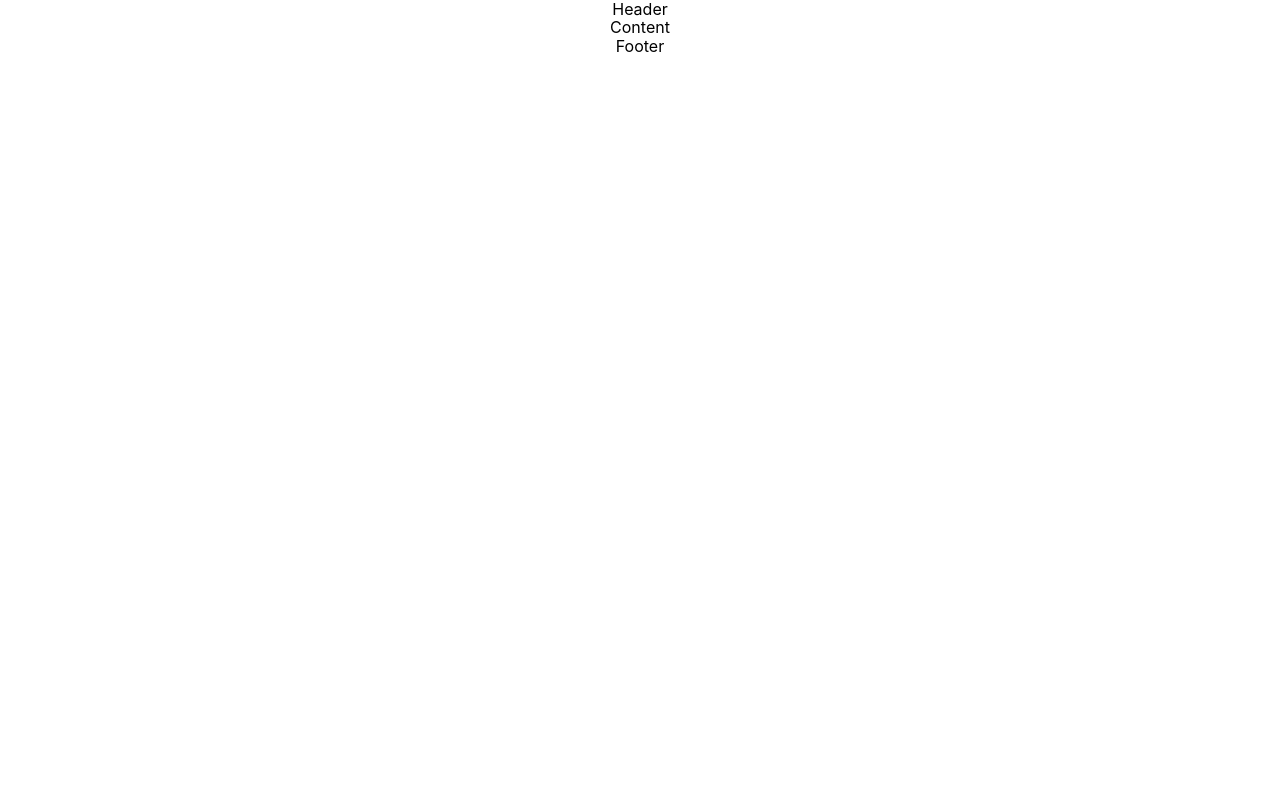
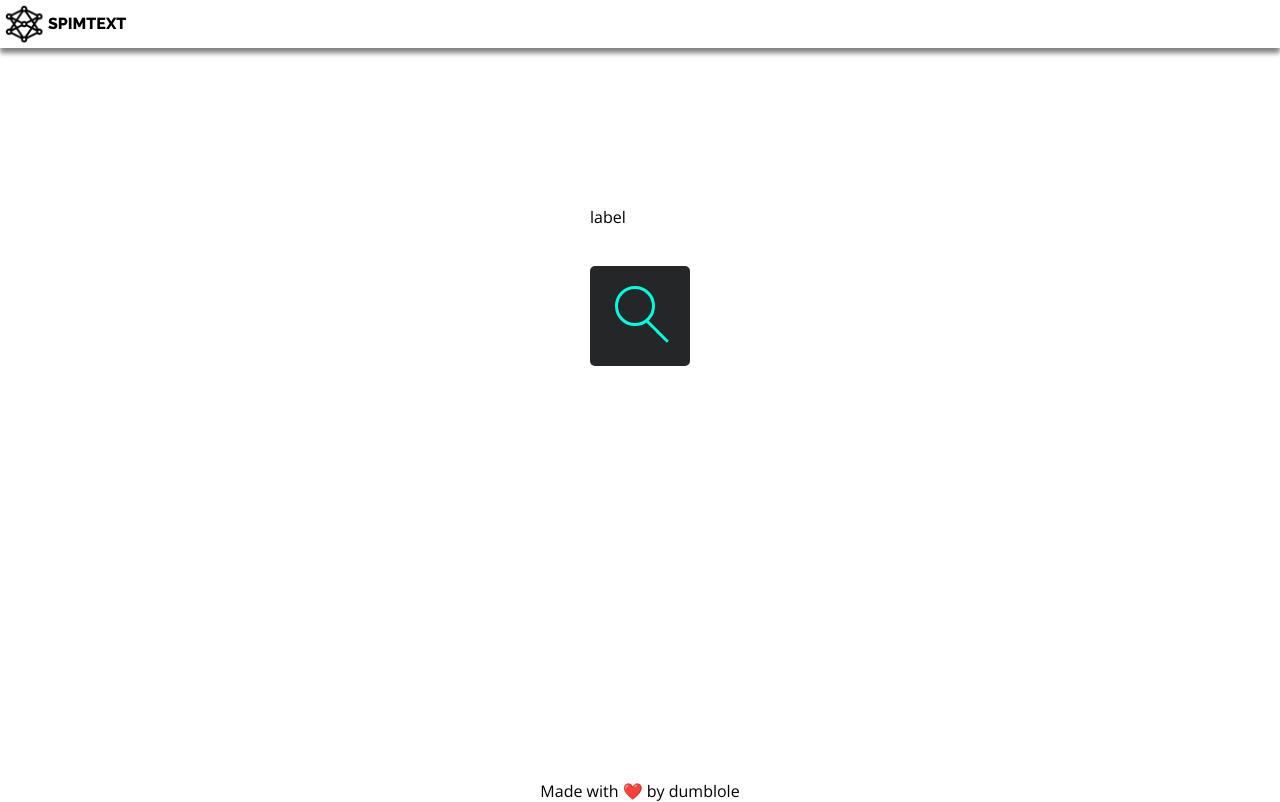
Before and after one commit to chiumax/blairhacks_4, a React app in the folder frame-finder/: page / in a window 1280 px wide. Built offline with nearby package versions, Linux system fonts and the light colour scheme.

Commit message:
home file

```diff
--- a/frame-finder/package.json
+++ b/frame-finder/package.json
@@ -6,6 +6,7 @@
     "@testing-library/jest-dom": "^4.2.4",
     "@testing-library/react": "^9.4.1",
     "@testing-library/user-event": "^7.2.1",
+    "animejs": "^3.1.0",
     "node-sass": "^4.13.1",
     "react": "^16.13.0",
     "react-dom": "^16.13.0",
--- a/frame-finder/src/components/App.js
+++ b/frame-finder/src/components/App.js
@@ -1,4 +1,6 @@
-import React from "react";
+import anime from "animejs/lib/anime.es.js";
+
+import React, { Component } from "react";
 
 import Header from "./Header";
 import Content from "./Content";
@@ -6,7 +8,56 @@ import Footer from "./Footer";
 
 //import logo from "./logo.svg";
 
-function App() {
+class App extends Component {
+  state = {
+    searchDisplay: false
+  };
+
+  componentDidMount = () => {
+    console.log("yeet ");
+
+    anime({
+      targets: ".App",
+      opacity: 0,
+      duration: 0
+    });
+    anime({
+      targets: ".App",
+      opacity: 1,
+      duration: 5000
+    });
+    anime({
+      targets: ".logo",
+
+      duration: "5000",
+      keyframes: [
+        {
+          translateX: "50vw",
+          translateY: "50vh",
+          scale: "3"
+        },
+        {
+          translateX: "50vw",
+          translateY: "50vh",
+          scale: "3"
+        },
+        {
+          translateX: "50vw",
+          translateY: "50vh",
+          scale: "3"
+        }
+      ],
+      direction: "reverse",
+      easing: "easeInOutSine"
+    });
+  };
+  onToggleSearch = () => {
+    this.setState(prevState => ({
+      searchDisplay: !prevState.searchDisplay
+    }));
+  };
+
+  render() {
     return (
       <div className="App">
         <div className="headerWrapper">
@@ -21,5 +72,6 @@ function App() {
       </div>
     );
   }
+}
 
 export default App;
--- a/frame-finder/src/components/Content.js
+++ b/frame-finder/src/components/Content.js
@@ -1,7 +1,31 @@
-import React from "react";
+import React, { Component } from "react";
 
-function Content() {
-  return <>Content</>;
+class Content extends Component {
+  state = {
+    searchDisplay: false
+  };
+
+  onToggleSearch = () => {
+    this.setState(prevState => ({
+      searchDisplay: !prevState.searchDisplay
+    }));
+  };
+
+  render() {
+    return (
+      <>
+        <div className="linkSubmitWrapper">
+          <div>label</div>
+          <div class={this.state.searchDisplay ? "search open" : "search"}>
+            <input type="search" class="search-box" />
+            <span class="search-button" onClick={() => this.onToggleSearch()}>
+              <span class="search-icon"></span>
+            </span>
+          </div>
+        </div>
+      </>
+    );
+  }
 }
 
 export default Content;
--- a/frame-finder/src/components/Footer.js
+++ b/frame-finder/src/components/Footer.js
@@ -1,7 +1,7 @@
 import React from "react";
 
 function Footer() {
-  return <>Footer</>;
+  return <>Made with ❤️ by dumblole</>;
 }
 
 export default Footer;
--- a/frame-finder/src/components/Header.js
+++ b/frame-finder/src/components/Header.js
@@ -1,7 +1,13 @@
 import React from "react";
 
+import Logo from "../img/logo.png";
+
 function Header() {
-  return <>Header</>;
+  return (
+    <>
+      <img src={Logo} className="logo"></img>SPIMTEXT
+    </>
+  );
 }
 
 export default Header;
--- a/frame-finder/src/styles/base/_base.scss
+++ b/frame-finder/src/styles/base/_base.scss
@@ -1,11 +1,14 @@
+@import url("https://fonts.googleapis.com/css?family=Open+Sans|Raleway:800&display=swap");
+
 body {
   margin: 0;
   padding: 0;
-  font-family: -apple-system, BlinkMacSystemFont, "Segoe UI", "Roboto", "Oxygen",
-    "Ubuntu", "Cantarell", "Fira Sans", "Droid Sans", "Helvetica Neue",
-    sans-serif;
+  font-family: "Open Sans", -apple-system, BlinkMacSystemFont, "Segoe UI",
+    "Roboto", "Oxygen", "Ubuntu", "Cantarell", "Fira Sans", "Droid Sans",
+    "Helvetica Neue", sans-serif;
   -webkit-font-smoothing: antialiased;
   -moz-osx-font-smoothing: grayscale;
+  height: 100vh;
 }
 
 code {
--- /dev/null
+++ b/frame-finder/src/styles/components/content.scss
@@ -0,0 +1,132 @@
+.contentWrapper {
+  //width: 100%;
+  margin-top: 10rem;
+  margin-left: auto;
+  margin-right: auto;
+  margin-bottom: auto;
+}
+
+.linkSubmitWrapper {
+  display: flex;
+  flex-direction: column;
+  align-items: left;
+}
+
+$background-color: #2a2e37;
+$search-bg-color: #242628;
+$icon-color: #00fede;
+$transition: all 0.5s ease;
+* {
+  box-sizing: border-box;
+}
+
+// searchbar
+.search {
+  border-radius: 5px;
+  width: 100px;
+  height: 100px;
+  margin: 40px auto 0;
+  background-color: $search-bg-color;
+  position: relative;
+  overflow: hidden;
+  transition: $transition;
+  &:before {
+    content: "";
+    display: block;
+    width: 3px;
+    height: 100%;
+    position: relative;
+
+    transition: $transition;
+  }
+  &.open {
+    border-radius: 20px;
+    width: 420px;
+    &:before {
+      height: 60px;
+      margin: 20px 0 20px 30px;
+      position: absolute;
+    }
+  }
+}
+
+.search-box {
+  width: 100%;
+  height: 100%;
+  box-shadow: none;
+  border: none;
+  background: transparent;
+  color: #fff;
+  padding: 20px 100px 20px 45px;
+  font-size: 40px;
+  &:focus {
+    outline: none;
+  }
+}
+
+.search-button {
+  width: 100px;
+  height: 100px;
+  display: block;
+  position: absolute;
+  right: 0;
+  top: 0;
+  padding: 20px;
+  cursor: pointer;
+}
+
+.search-icon {
+  width: 40px;
+  height: 40px;
+  border-radius: 40px;
+  border: 3px solid $icon-color;
+  display: block;
+  position: relative;
+  margin-left: 5px;
+  transition: $transition;
+  &:hover {
+    transform: translateY(-0.5rem);
+  }
+  &:before {
+    content: "";
+    width: 3px;
+    height: 15px;
+    position: absolute;
+    right: -2px;
+    top: 30px;
+    display: block;
+    background-color: $icon-color;
+    transform: rotate(-45deg);
+    transition: $transition;
+  }
+  &:after {
+    content: "";
+    width: 3px;
+    height: 15px;
+    position: absolute;
+    right: -12px;
+    top: 40px;
+    display: block;
+    background-color: $icon-color;
+    transform: rotate(-45deg);
+    transition: $transition;
+  }
+  .open & {
+    margin: 0;
+    width: 60px;
+    height: 60px;
+    border-radius: 60px;
+    &:before {
+      transform: rotate(52deg);
+      right: 22px;
+      top: 23px;
+      height: 18px;
+    }
+    &:after {
+      transform: rotate(-230deg);
+      right: 22px;
+      top: 13px;
+      height: 18px;
+    }
+  }
+}
--- /dev/null
+++ b/frame-finder/src/styles/components/footer.scss
@@ -0,0 +1,4 @@
+.footerWrapper {
+  margin-left: auto;
+  margin-right: auto;
+}
--- /dev/null
+++ b/frame-finder/src/styles/components/header.scss
@@ -0,0 +1,18 @@
+.headerWrapper {
+  display: flex;
+  align-items: center;
+  max-height: 3rem;
+  position: relative;
+  font-family: "Raleway";
+
+  border-bottom: 1px solid brey;
+
+  box-shadow: 0px 5px 5px grey;
+}
+
+.logo {
+  max-height: 100%;
+}
+
+.logoText {
+}
--- a/frame-finder/src/styles/components/main.scss
+++ b/frame-finder/src/styles/components/main.scss
@@ -1,53 +1,11 @@
-body {
-  margin: 0;
-  font-family: -apple-system, BlinkMacSystemFont, "Segoe UI", "Roboto", "Oxygen",
-    "Ubuntu", "Cantarell", "Fira Sans", "Droid Sans", "Helvetica Neue",
-    sans-serif;
-  -webkit-font-smoothing: antialiased;
-  -moz-osx-font-smoothing: grayscale;
+#root {
+  height: 100%;
+  width: 100%;
 }
-
-code {
-  font-family: source-code-pro, Menlo, Monaco, Consolas, "Courier New",
-    monospace;
+.App {
+  height: 100%;
+  width: 100%;
+  display: flex;
+  flex-direction: column;
+  justify-content: space-between;
 }
-
-
-.App {
-    text-align: center;
-  }
-
-  .App-logo {
-    height: 40vmin;
-    pointer-events: none;
-  }
-
-  @media (prefers-reduced-motion: no-preference) {
-    .App-logo {
-      animation: App-logo-spin infinite 20s linear;
-    }
-  }
-
-  .App-header {
-    background-color: #282c34;
-    min-height: 100vh;
-    display: flex;
-    flex-direction: column;
-    align-items: center;
-    justify-content: center;
-    font-size: calc(10px + 2vmin);
-    color: white;
-  }
-
-  .App-link {
-    color: #61dafb;
-  }
-
-  @keyframes App-logo-spin {
-    from {
-      transform: rotate(0deg);
-    }
-    to {
-      transform: rotate(360deg);
-    }
-  }
--- a/frame-finder/src/styles/styles.scss
+++ b/frame-finder/src/styles/styles.scss
@@ -3,6 +3,11 @@
 @import "./base/base";
 
 @import "./components/main";
+
+@import "./components/header";
+@import "./components/content";
+@import "./components/footer";
+
 // @import "./components/home";
 // @import "./components/404";
 // @import "./components/map";
```
Also changed, not shown: 1 other file. Lines whose indentation alone changed are shown as unchanged.
